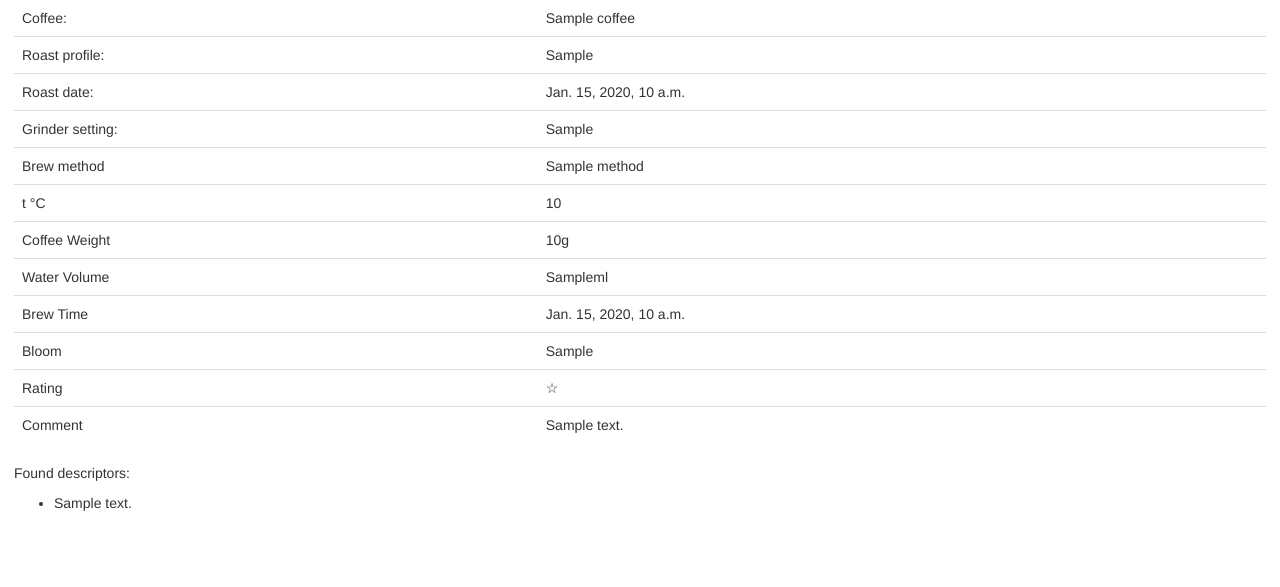
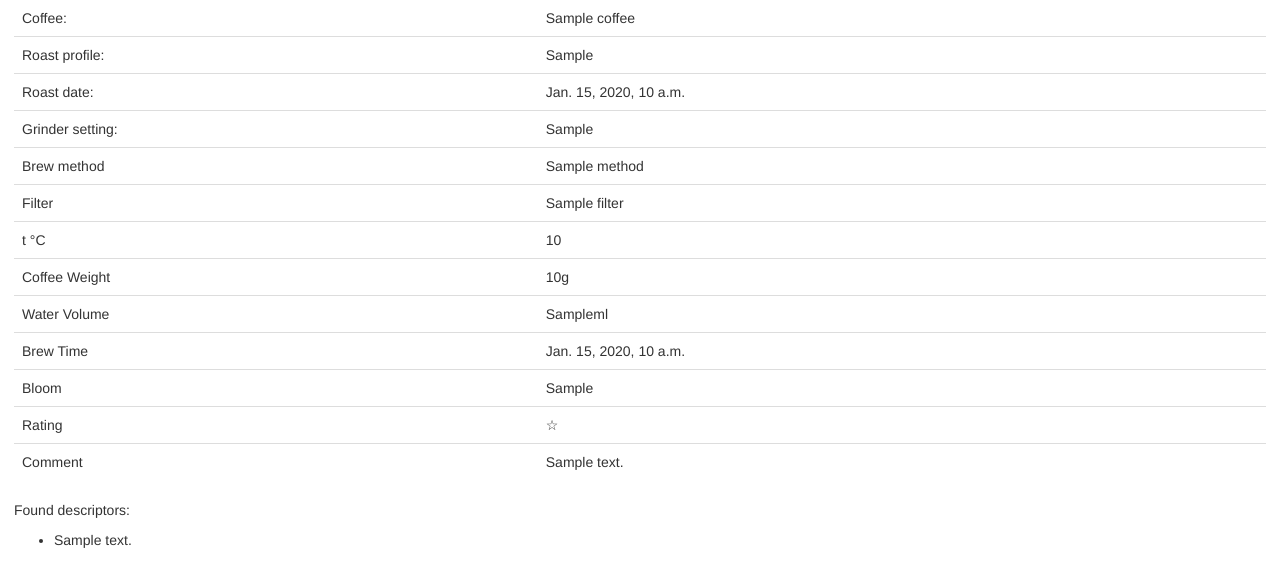
Before and after one commit to zimnukhov/coffee, a Django app: template coffee/templates/coffee/brew_details.html in a window 1280 px wide. Shown: the part 177-764 px from the top of the page. Run offline with Django 3.2, Linux system fonts and the light colour scheme; the template is opened without the code that fills it: most values are stand-ins (such as "Sample title", 1, 10 or a date in 2020); some libraries are stand-ins or nearby versions.

Commit message:
add filter model and fields

```diff
--- a/coffee/admin.py
+++ b/coffee/admin.py
@@ -1,6 +1,7 @@
 from django.contrib import admin
 from .models import (
-    Roaster, RoastProfile, Coffee, CoffeeBag, Water, BrewingMethod, Brew, Descriptor
+    Roaster, RoastProfile, Coffee, CoffeeBag, Water, BrewingMethod, Brew,
+    Descriptor, Filter
 )
 
 
@@ -12,3 +13,4 @@ admin.site.register(Water)
 admin.site.register(BrewingMethod)
 admin.site.register(Brew)
 admin.site.register(Descriptor)
+admin.site.register(Filter)
--- a/coffee/templates/coffee/brew_details.html
+++ b/coffee/templates/coffee/brew_details.html
@@ -27,6 +27,11 @@
     <tr>
         <td>Brew method</td><td>{{ brew.method }}</td>
     </tr>
+    {% if brew.filter %}
+    <tr>
+        <td>Filter</td><td>{{ brew.filter }}</td>
+    </tr>
+    {% endif %}
     <tr>
         <td>t &deg;C</td><td>{{ brew.temperature }}</td>
     </tr>
--- a/coffee/templates/coffee/edit_brew.html
+++ b/coffee/templates/coffee/edit_brew.html
@@ -19,6 +19,10 @@
     <div class="col-xs-4">
         {{ form.method.label_tag }}
         {{ form.method }}
+    </div>
+    <div class="col-xs-4">
+        {{ form.filter.label_tag }}
+        {{ form.filter }}
     </div>
 </div>
 <div class="row sliders-wrap">
```
Also changed, not shown: coffee/models.py (+9 -0 lines), coffee/migrations/0009_auto_20170601_2258.py (added), coffee/migrations/0010_brewingmethod_default_filter.py (added).
